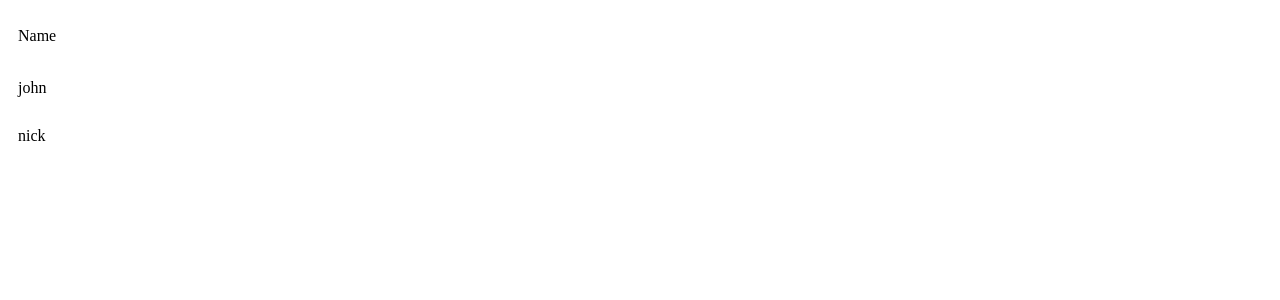
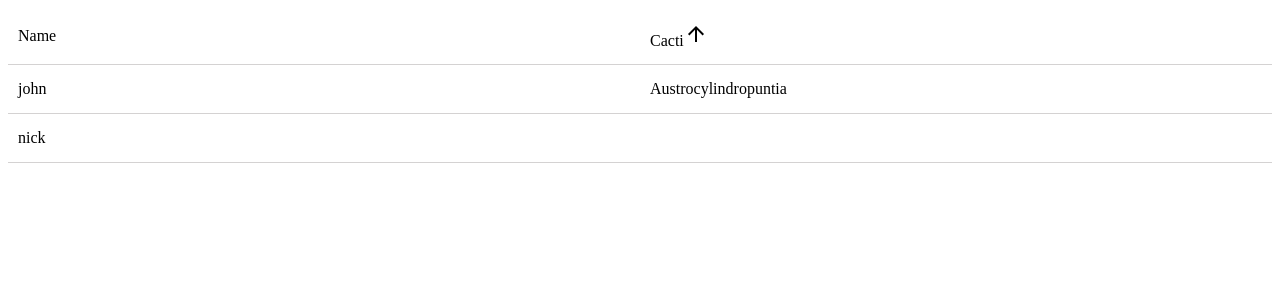
Before and after one commit to nwaywood/react-material-table, a React app: page / in a window 1280 px wide. Shown: the top 300 px of the page. Built offline with nearby package versions, Linux system fonts and the light colour scheme.

Commit message:
feat: Added support for svgs. Created svg typescript type. created assets directory and imported Downward and Upward Arrow icon from Material Design. Created renderArrow function

```diff
--- /dev/null
+++ b/custom.d.ts
@@ -0,0 +1,4 @@
+declare module "*.svg" {
+    const content: any;
+    export default content;
+  }
--- a/src/Table.tsx
+++ b/src/Table.tsx
@@ -1,5 +1,7 @@
 import styled from "@emotion/styled";
 import * as React from "react";
+import DownwardIconSvg from "./assets/icons/DownwardIcon.svg";
+import UpwardIconSvg from "./assets/icons/UpwardIcon.svg";
 
 type Props = {
     data: object[];
@@ -99,11 +101,13 @@ const ReactMaterialTable = (props: Props) => {
         );
     };
 
-    const { className, data, columns } = props;
+    const { className, data, columns, defaultSort } = props;
+    const [sortedColumn, setSortedColumn] = React.useState(defaultSort);
+
     return (
         <TableDiv className={className}>
             <TableHeaderRowDiv className="table-header-row">
-                {columns.map(renderHeaderColumn(calcTotalProportions(columns)))}
+                {columns.map(renderHeaderColumn(calcTotalProportions(columns), setSortedColumn, sortedColumn))}
             </TableHeaderRowDiv>
             {data.map(renderRow(columns))}
         </TableDiv>
@@ -117,8 +121,17 @@ const calcTotalProportions = (columns: Column[]): number =>
             acc + (val.colWidthProportion ? val.colWidthProportion : 1),
         0,
     );
+const renderArrow = (columnName, sortedName?, order?) => {
+    if (sortedName && columnName === sortedName && !order || order === "asc") {
+        return  <img src={UpwardIconSvg}/>;
+    }
+    if (columnName === sortedName && order === "desc") {
+        return  <img src={DownwardIconSvg}/>;
+    }
+    return null;
+};
 
-const renderHeaderColumn = totalWidthProportions => (
+const renderHeaderColumn = (totalWidthProportions, setSortedColumn, sortedColumn?: Sort) => (
     item: Column,
     index: number,
 ) => (
@@ -129,6 +142,8 @@ const renderHeaderColumn = totalWidthProportions => (
         className="table-header-column"
     >
         {item.columnHeader.displayName}
+        {renderArrow(item.columnHeader.dataName,
+                     sortedColumn && sortedColumn.dataName, sortedColumn && sortedColumn.order)}
     </TableHeaderItemDiv>
 );
 
@@ -141,6 +156,7 @@ const TableHeaderRowDiv = styled.div`
     flex-flow: row nowrap;
     height: 56px;
     align-items: center;
+    border-bottom: 1px solid #827c7c57;
 `;
 const TableHeaderItemDiv = styled.div<{
     colWidthProportion?: number
@@ -155,7 +171,7 @@ const TableRowDiv = styled.div`
     display: flex;
     flex-flow: row nowrap;
     cursor: pointer;
-
+    border-bottom: 1px solid #827c7c57;
     height: 48px;
     align-items: center;
 `;
--- a/src/index.tsx
+++ b/src/index.tsx
@@ -7,12 +7,16 @@ const columns = [
         columnHeader: {
             dataName: "name",
             displayName: "Name",
-        },
+        }
     },
+    { columnHeader: {
+        dataName: "cacti",
+        displayName: "Cacti",
+    }}
 ];
-const data = [{ name: "john" }, { name: "nick" }];
+const data = [{ name: "john", cacti: "Austrocylindropuntia" }, { name: "nick", cactus: "Stenocactus" }];
 
 ReactDOM.render(
-        <Table columns={columns} data={data} />,
+        <Table columns={columns} data={data} defaultSort={{ dataName:"cacti" }} />,
         document.getElementById("root"),
 );
--- a/tsconfig.json
+++ b/tsconfig.json
@@ -14,7 +14,8 @@
         "suppressImplicitAnyIndexErrors": true
     },
     "include": [
-        "./src"
+        "./src",
+         "custom.d.ts"
       ],
     "exclude": [
         "node_modules"
--- a/tslint.json
+++ b/tslint.json
@@ -15,7 +15,8 @@
         "no-console": [true, ["log", "warn"], "warning"],
         "max-line-length": [true, 120],
         "quotemark": [true, "double", "jsx-double"],
-        "interface-over-type-literal": false
+        "interface-over-type-literal": false,
+        "trailing-comma":false
     },
     "linterOptions": {
         "exclude": [
```
Also changed, not shown: src/assets/icons/DownwardIcon.svg (added), src/assets/icons/UpwardIcon.svg (added).
